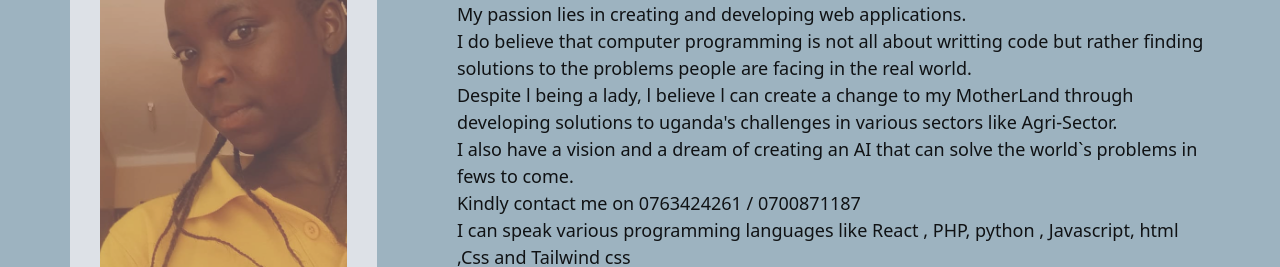
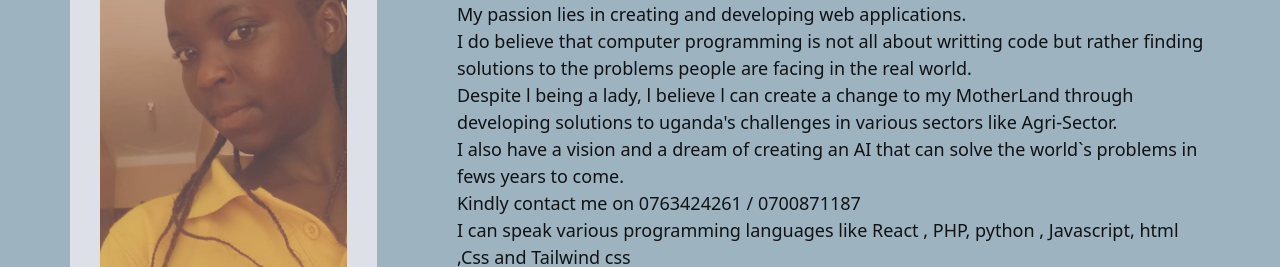
Before and after one commit to lassy44/digitaldiva.github.io, a React (Vite) app: page / in a window 1280 px wide. Shown: the part 1080-1347 px from the top of the page. Built offline with nearby package versions, Linux system fonts and the light colour scheme.

Commit message:
God cares

```diff
--- a/src/About.jsx
+++ b/src/About.jsx
@@ -19,7 +19,7 @@ const About = () => {
            to the problems people are facing in the real world.</p>
         <p>Despite l being a lady, l believe l can  create a change to my MotherLand through developing
            solutions  to uganda's challenges in various sectors like Agri-Sector.</p>
-       <p> I  also have a vision and a dream of creating an AI that can solve the world`s problems in fews to come.
+       <p> I  also have a vision and a dream of creating an AI that can solve the world`s problems in fews years to come.
          <br /> Kindly contact  me on 0763424261 / 0700871187</p>
          <p>I can speak various programming languages like React , PHP, python , Javascript, html ,Css and Tailwind css </p>
         <a href="./assets/CIRRICULUM VITAE.pdf" target='_blank' download="CIRRICULUM VITAE.pdf" ><button className='py-4 px-5 mt-6 bg-blue-600 rounded-md'>Download C.V</button></a>
```
